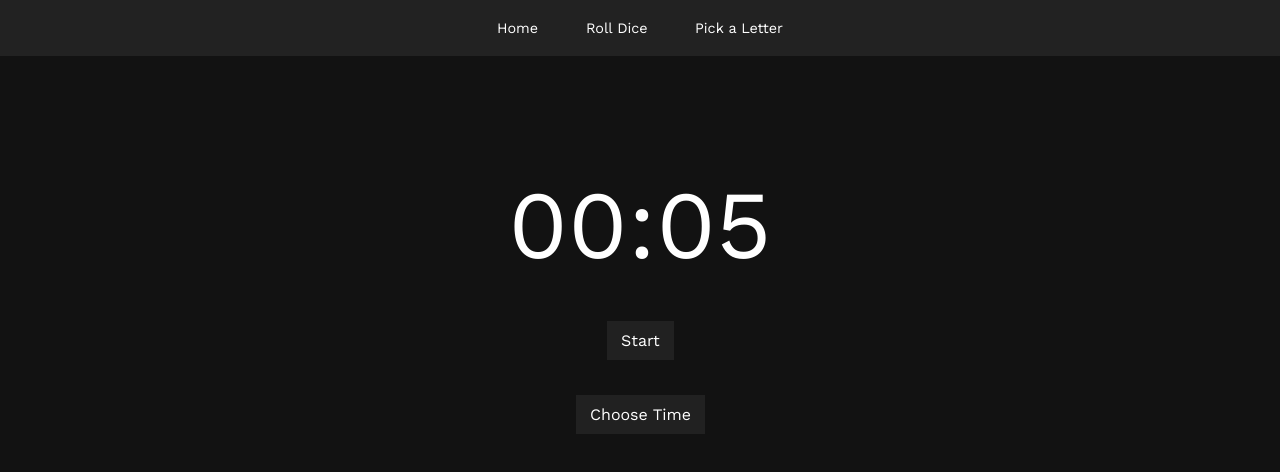
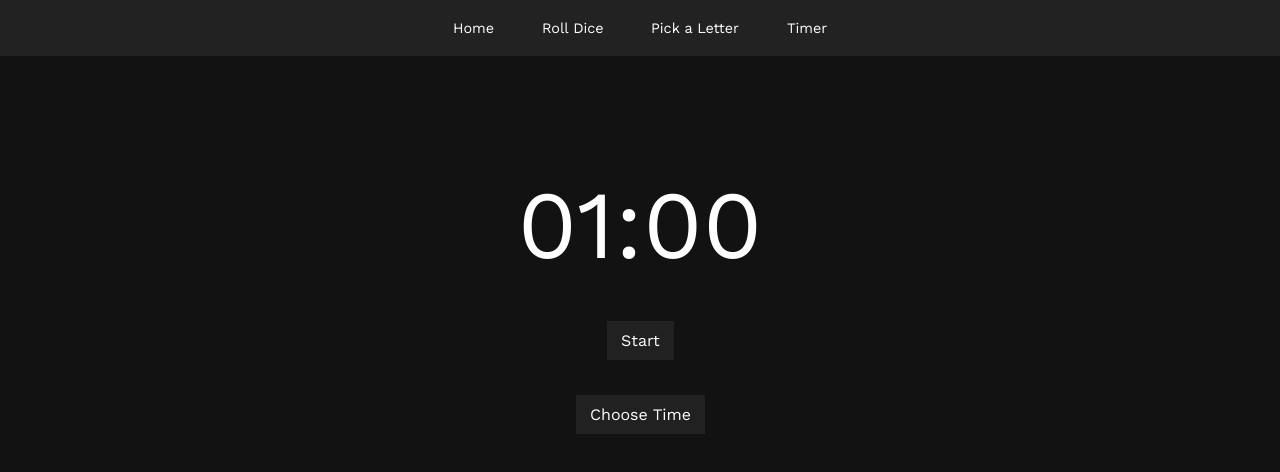
Before and after one commit to dnirns/dicer, a React (Create React App) app: page /timer in a window 1280 px wide. Shown: the top 472 px of the page. Built offline with nearby package versions, Linux system fonts and the light colour scheme; a web font is replaced by a local one.

Commit message:
timer added to nav

```diff
--- a/src/components/Nav.js
+++ b/src/components/Nav.js
@@ -65,6 +65,9 @@ const NavBar = () => {
             <Link to='/random-letter'>
               <button className={classes.menuLink}>Pick a Letter</button>
             </Link>
+            <Link to='/timer'>
+              <button className={classes.menuLink}>Timer</button>
+            </Link>
           </Box>
 
           <Box className={classes.icon}></Box>
--- a/src/components/Timer.js
+++ b/src/components/Timer.js
@@ -1,11 +1,10 @@
 import React, { useState, useEffect } from 'react'
-import Button from '@material-ui/core/Button'
 import TimerMenu from './TimerMenu'
 import alarm from '../assets/alarm.wav'
 
 const Timer = () => {
   const [startTime, setStartTime] = useState(60000)
-  const [time, setTime] = useState(5000)
+  const [time, setTime] = useState(60000)
   const [timerOn, setTimerOn] = useState(false)
   const [showReset, setShowReset] = useState(false)
 
--- a/src/styles/main.css
+++ b/src/styles/main.css
@@ -214,7 +214,7 @@ button:active {
     opacity: 0;
   }
   50% {
-    color: red;
+    color: rgb(155, 249, 200);
     opacity: 100;
   }
   100% {
```
Also changed, not shown: 1 other file (tests, documents, lock files or other folders).
